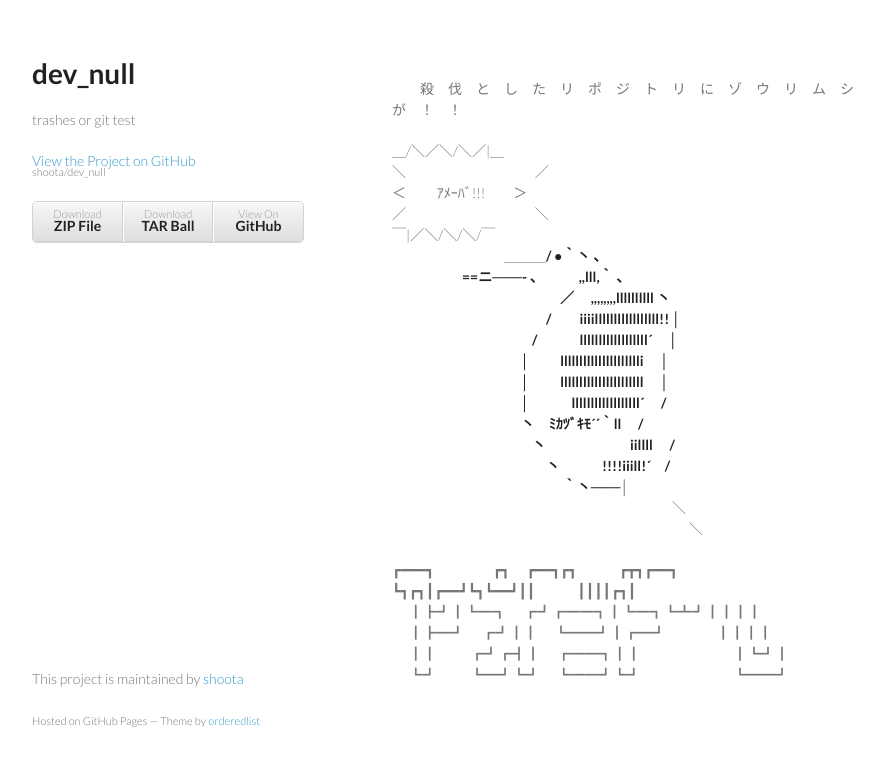
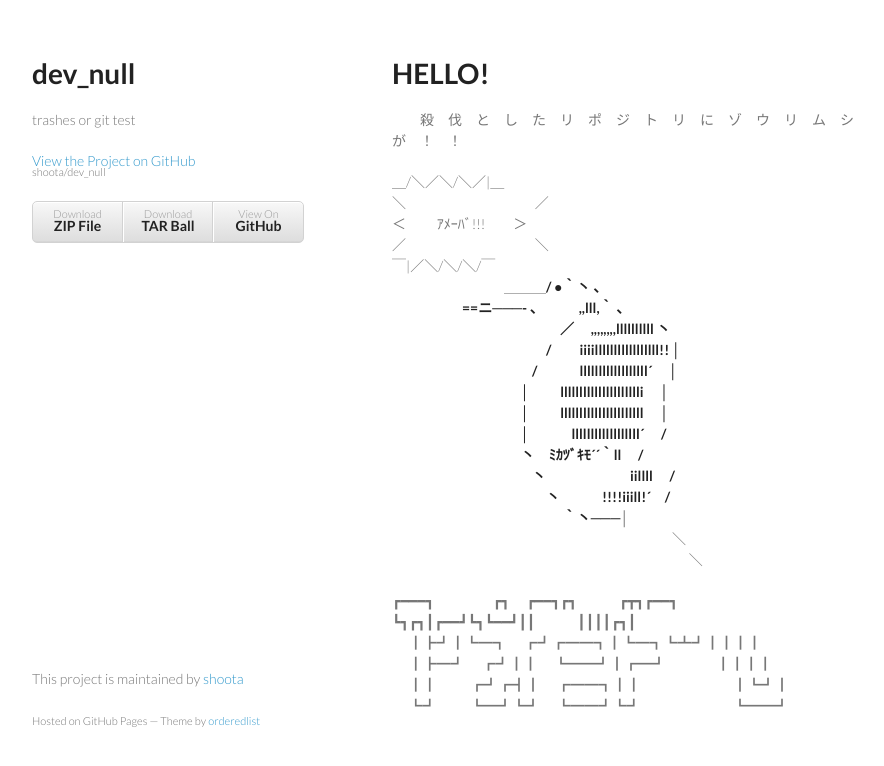
Before and after one commit to shoota/dev_null, a plain HTML site: page hello.html in a window 1280 px wide. Shown: the whole page, without its empty margins (178-1062 px from the left). Drawn offline with Linux system fonts and the light colour scheme.

Commit message:
edit test HTML

```diff
--- a/hello.html
+++ b/hello.html
@@ -28,7 +28,7 @@
         </ul>
       </header>
       <section>
-        <h1></h1>
+        <h1>HELLO!</h1>
 
 <p>　　殺　伐　と　し　た　リ　ポ　ジ　ト　リ　に　ゾ　ウ　リ　ム　シ　が　！　！  </p>
 
```
